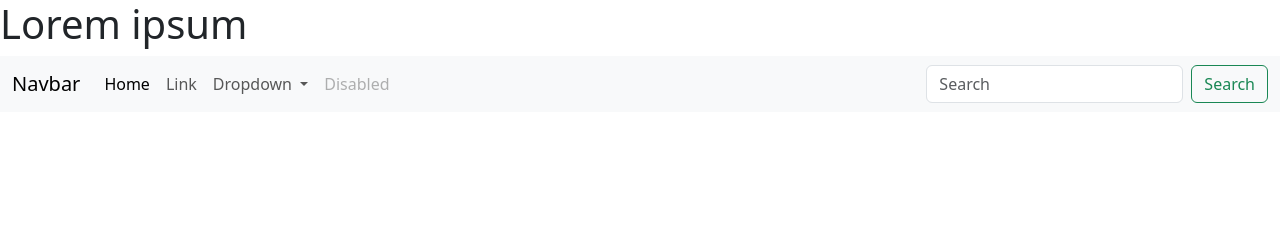
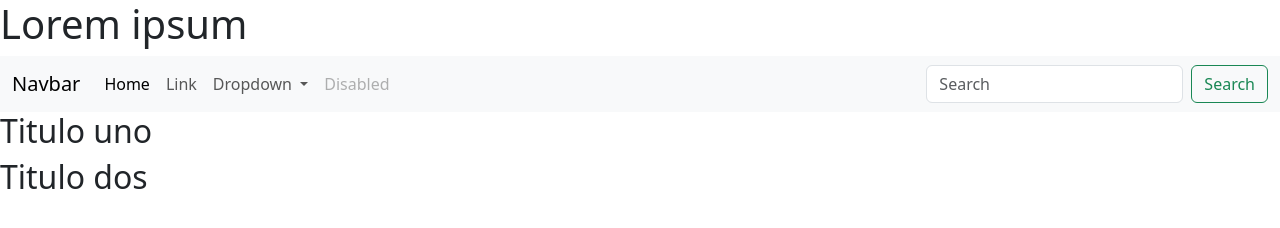
Before and after one commit to abrilaielloaa/pruebagit, a plain HTML site: page index.html in a window 1280 px wide. Drawn offline with nearby package versions, Linux system fonts and the light colour scheme.

Commit message:
declare titulos

```diff
--- a/index.html
+++ b/index.html
@@ -49,10 +49,10 @@
     </header>
     <main>
         <section>
-            <h2></h2>
+            <h2>Titulo uno</h2>
         </section>
         <section>
-            <h2></h2>
+            <h2>Titulo dos</h2>
         </section>
     </main>
     <footer>
```
